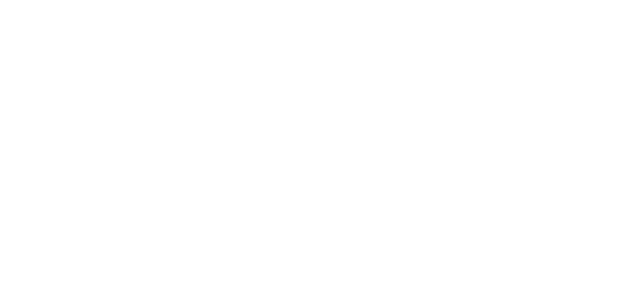
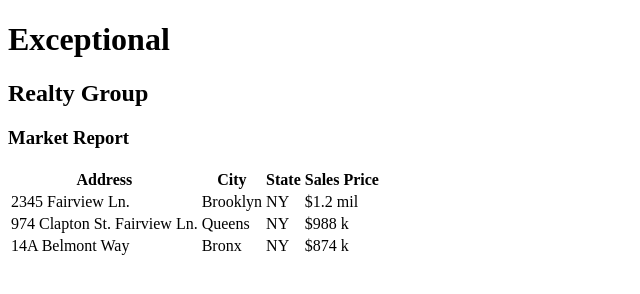
Before and after one commit to Bestush/exceptional-realty, a plain HTML site: page market-report.html in a window 1280 px wide. Shown: the whole page, without its empty margins (0-640 px from the left). Drawn offline with Linux system fonts and the light colour scheme.

Commit message:
add listings table to real-estate-listings.html

```diff
--- a/market-report.html
+++ b/market-report.html
@@ -9,7 +9,35 @@
 </head>
 
 <body>
-
+    <h1>Exceptional</h1>
+    <h2>Realty Group</h2>
+    <h3>Market Report</h3>
+    <table>
+        <tr>
+            <th>Address</th>
+            <th>City</th>
+            <th>State</th>
+            <th>Sales Price</th>
+        </tr>
+        <tr>
+            <td>2345 Fairview Ln.</td>
+            <td>Brooklyn</td>
+            <td>NY</td>
+            <td>$1.2 mil</td>
+        </tr>
+        <tr>
+            <td>974 Clapton St. Fairview Ln.</td>
+            <td>Queens</td>
+            <td>NY</td>
+            <td>$988 k</td>
+        </tr>
+        <tr>
+            <td>14A Belmont Way</td>
+            <td>Bronx</td>
+            <td>NY</td>
+            <td>$874 k</td>
+        </tr>
+    </table>
 </body>
 
 </html>
```
